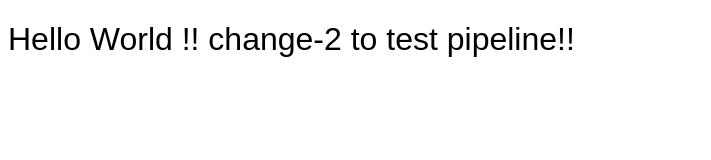
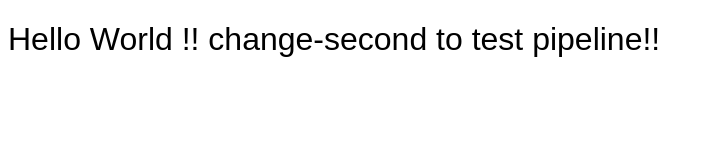
Before and after one commit to varshini2509/github-jenkins-docker, a plain HTML site: page index.html in a window 1280 px wide. Shown: the whole page, without its empty margins (0-711 px from the left). Drawn offline with Linux system fonts and the light colour scheme.

Commit message:
modified index.html

```diff
--- a/index.html
+++ b/index.html
@@ -15,7 +15,7 @@
 <body>
 
     <h1>
-        Hello World !! change-2 to test pipeline!!
+        Hello World !! change-second to test pipeline!!
     </h1>
 
 </body>
```
